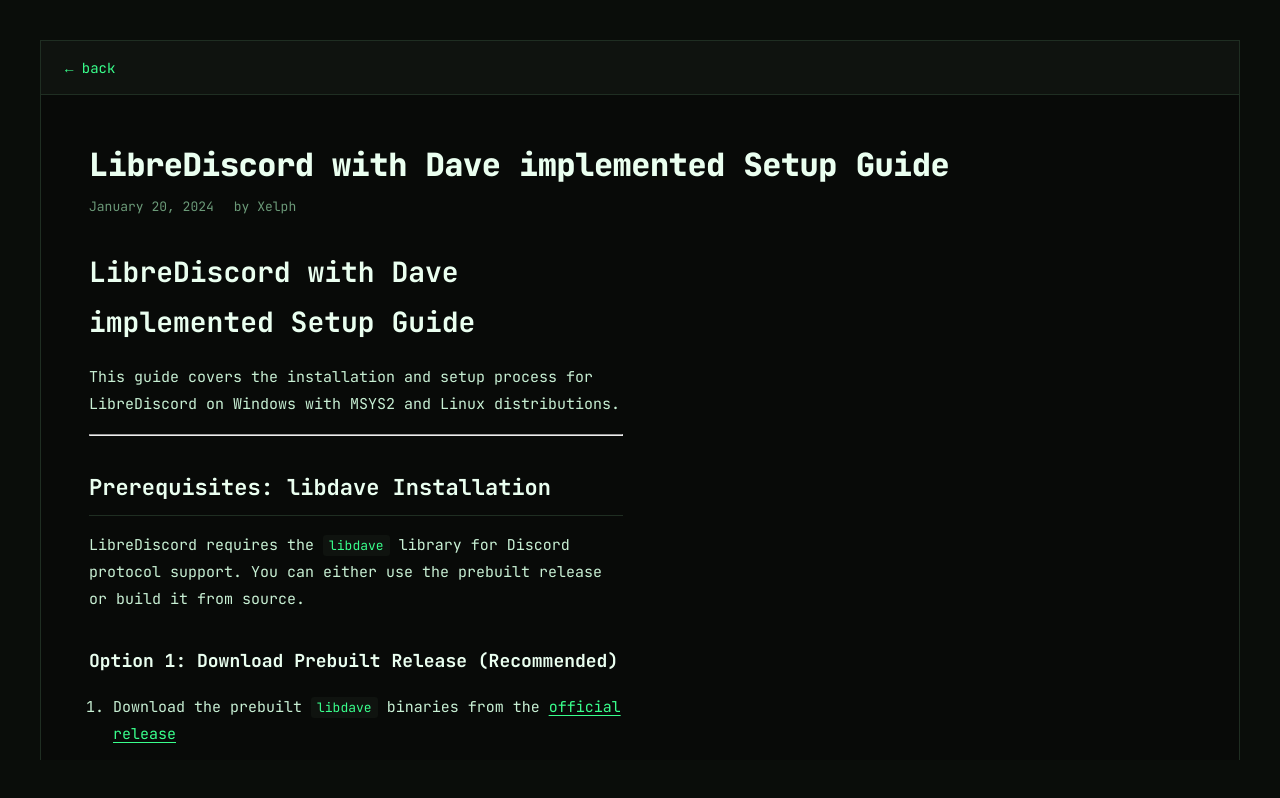
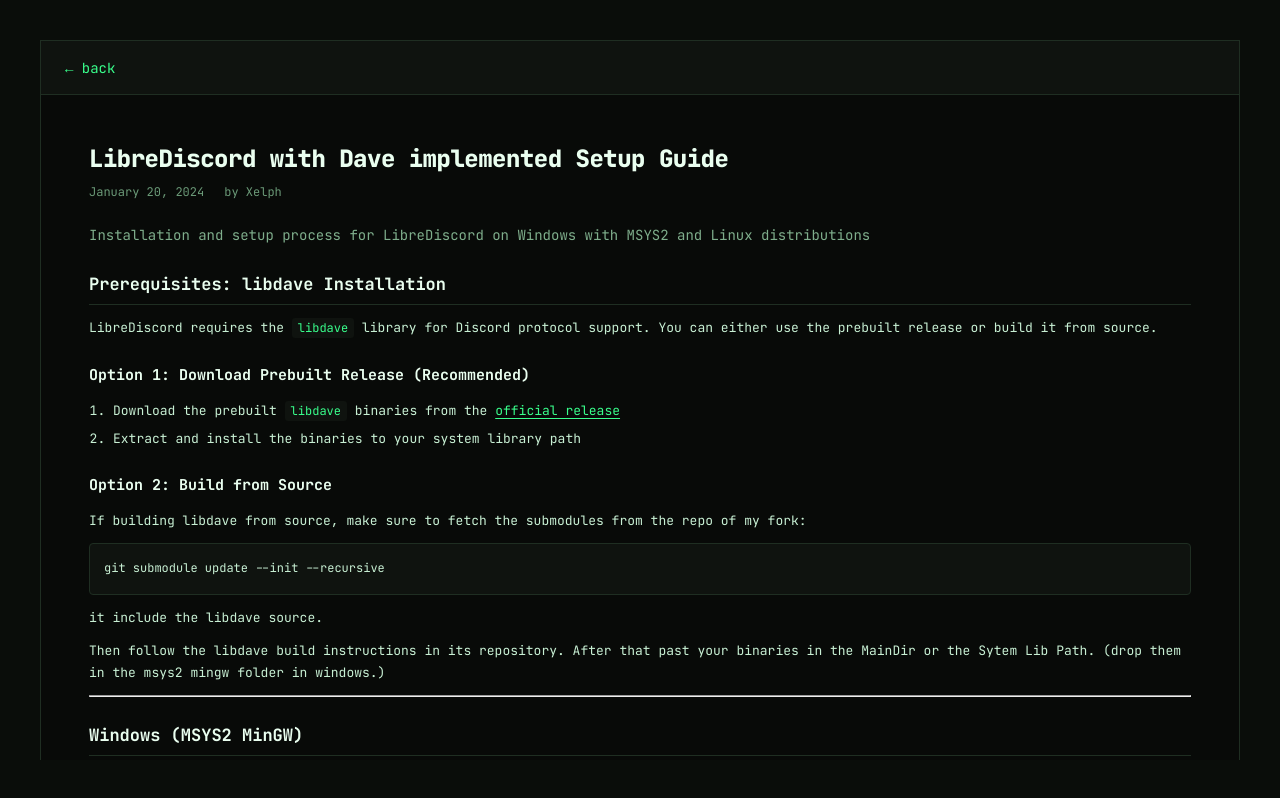
Before and after one commit to xelphh/xelph.lol, a Next.js app: page /guides/LibreDisordSetup in a window 1280 px wide. Built offline with nearby package versions, Linux system fonts and the light colour scheme.

Commit message:
Add LibreDiscord setup guide with tags

```diff
--- a/app/guides/[slug]/guide.module.css
+++ b/app/guides/[slug]/guide.module.css
@@ -62,10 +62,10 @@
 }
 
 .title {
-  font-size: 32px;
+  font-size: 24px;
   font-weight: 800;
   color: #eafff0;
-  margin-bottom: 12px;
+  margin-bottom: 10px;
   letter-spacing: -0.5px;
   padding: 0 48px;
 }
@@ -73,8 +73,8 @@
 .meta {
   display: flex;
   gap: 20px;
-  margin-bottom: 32px;
-  font-size: 13px;
+  margin-bottom: 24px;
+  font-size: 12px;
   color: #6b9a78;
   padding: 0 48px;
 }
@@ -84,48 +84,56 @@
   align-items: center;
 }
 
+.excerpt {
+  font-size: 14px;
+  color: #7fae8c;
+  line-height: 1.6;
+  margin-bottom: 24px;
+  padding: 0 48px;
+}
+
 .markdown {
-  font-size: 15px;
+  font-size: 13px;
   color: #c8f0d4;
-  line-height: 1.8;
-  max-width: 70ch;
+  line-height: 1.65;
+  max-width: 100%;
 }
 
 .markdown h1,
 .markdown h2,
 .markdown h3 {
   color: #eafff0;
-  margin-top: 32px;
-  margin-bottom: 16px;
+  margin-top: 24px;
+  margin-bottom: 12px;
   font-weight: 700;
 }
 
 .markdown h1 {
-  font-size: 28px;
+  font-size: 20px;
 }
 
 .markdown h2 {
-  font-size: 22px;
+  font-size: 17px;
   border-bottom: 1px solid #1f2e22;
-  padding-bottom: 8px;
+  padding-bottom: 6px;
 }
 
 .markdown h3 {
-  font-size: 18px;
+  font-size: 15px;
 }
 
 .markdown p {
-  margin-bottom: 16px;
+  margin-bottom: 12px;
 }
 
 .markdown ul,
 .markdown ol {
   margin-left: 24px;
-  margin-bottom: 16px;
+  margin-bottom: 12px;
 }
 
 .markdown li {
-  margin-bottom: 8px;
+  margin-bottom: 6px;
 }
 
 .markdown code {
@@ -134,24 +142,24 @@
   padding: 2px 6px;
   border-radius: 3px;
   font-family: 'JetBrains Mono', monospace;
-  font-size: 13px;
+  font-size: 12px;
 }
 
 .markdown pre {
   background: #0f130f;
   border: 1px solid #1f2e22;
-  padding: 16px;
+  padding: 14px;
   border-radius: 4px;
   overflow-x: auto;
-  margin-bottom: 16px;
+  margin-bottom: 12px;
 }
 
 .markdown pre code {
   background: none;
   color: #c8f0d4;
   padding: 0;
-  font-size: 13px;
-  line-height: 1.6;
+  font-size: 12px;
+  line-height: 1.55;
 }
 
 .markdown a {
--- a/app/guides/[slug]/page.js
+++ b/app/guides/[slug]/page.js
@@ -6,6 +6,19 @@
 import MarkdownIt from 'markdown-it'
 
 const md = new MarkdownIt()
+
+// Strip a leading "# Title" line from the markdown body when it duplicates
+// the page's own title heading, so the title isn't shown twice.
+function stripDuplicateTitle(content, title) {
+  if (!content || !title) return content
+  const lines = content.replace(/^\s+/, '').split('\n')
+  const first = (lines[0] || '').trim()
+  const heading = first.replace(/^#+\s*/, '').trim()
+  if (first.startsWith('#') && heading.toLowerCase() === title.trim().toLowerCase()) {
+    return lines.slice(1).join('\n').replace(/^\s+/, '')
+  }
+  return content
+}
 
 export default function GuidePage({ params }) {
   const [guide, setGuide] = useState(null)
@@ -70,9 +83,11 @@
             {guide.author && <span className={styles.author}>by {guide.author}</span>}
           </div>
 
+          {guide.excerpt && <p className={styles.excerpt}>{guide.excerpt}</p>}
+
           <div
             className={styles.markdown}
-            dangerouslySetInnerHTML={{ __html: md.render(guide.content) }}
+            dangerouslySetInnerHTML={{ __html: md.render(stripDuplicateTitle(guide.content, guide.title)) }}
           />
         </div>
       </div>
--- a/public/guides/LibreDisordSetup.md
+++ b/public/guides/LibreDisordSetup.md
@@ -3,15 +3,10 @@
 date: 2024-01-20
 excerpt: Installation and setup process for LibreDiscord on Windows with MSYS2 and Linux distributions
 author: Xelph
----
-
-# LibreDiscord with Dave implemented Setup Guide
-
-This guide covers the installation and setup process for LibreDiscord on Windows with MSYS2 and Linux distributions.
 
 ---
+## Prerequisites: libdave Installation
 
-## Prerequisites: libdave Installation
 
 LibreDiscord requires the `libdave` library for Discord protocol support. You can either use the prebuilt release or build it from source.
 
```
